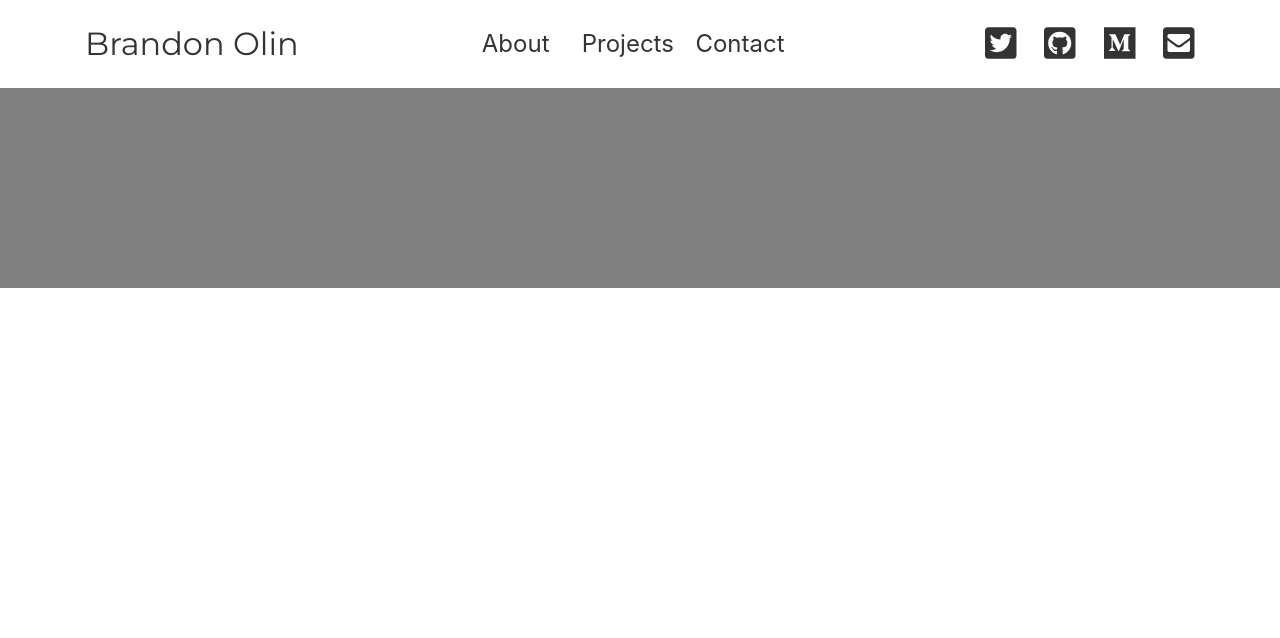
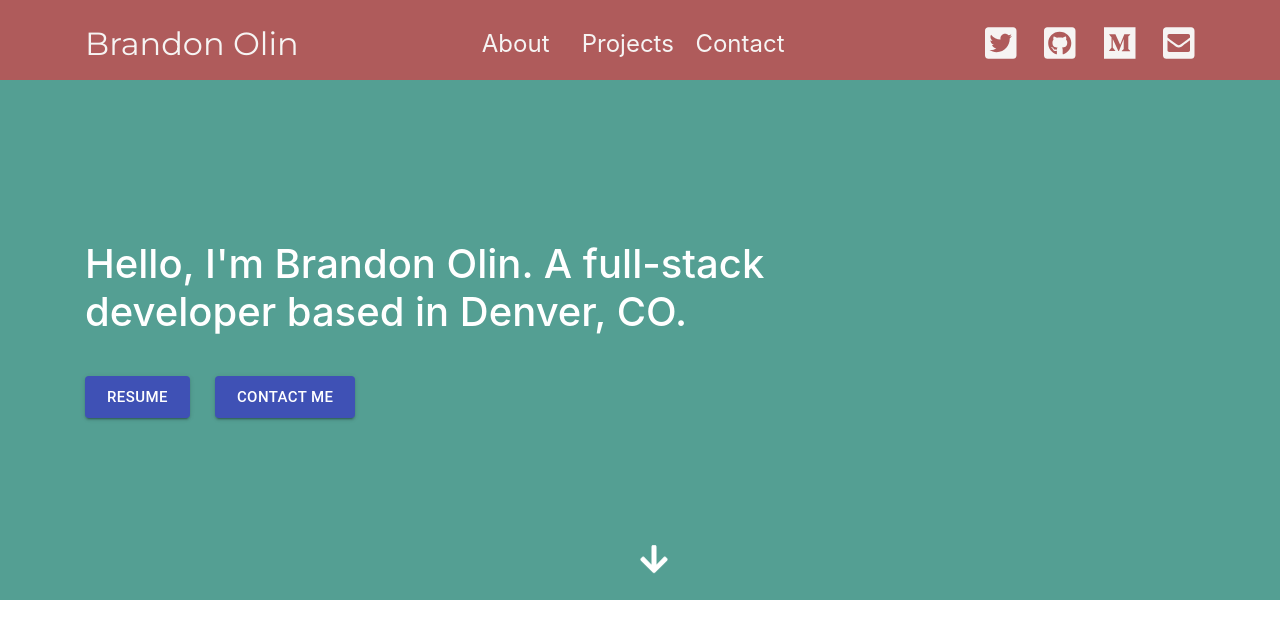
Before and after one commit to brandon-olin/PortfolioPage, a React (Create React App) app: page / in a window 1280 px wide. Shown: the top 638 px of the page. Built offline with nearby package versions, Linux system fonts and the light colour scheme.

Commit message:
Hero section added with header, resume and contact buttons, and bouncing down arrow

```diff
--- a/package.json
+++ b/package.json
@@ -7,6 +7,7 @@
     "@fortawesome/free-brands-svg-icons": "^5.15.2",
     "@fortawesome/free-solid-svg-icons": "^5.15.2",
     "@fortawesome/react-fontawesome": "^0.1.14",
+    "@material-ui/core": "^4.11.3",
     "@testing-library/jest-dom": "^5.11.4",
     "@testing-library/react": "^11.1.0",
     "@testing-library/user-event": "^12.1.10",
--- a/src/App.js
+++ b/src/App.js
@@ -1,11 +1,12 @@
 import './styles/index.scss';
 import Header from './components/Header';
+import HeroSection from './components/HeroSection';
 
 function App() {
   return (
     <div className="App">
       <Header />
-      <div className="content"></div>
+      <HeroSection />
     </div>
   );
 }
--- a/src/components/Header.js
+++ b/src/components/Header.js
@@ -5,7 +5,8 @@ import { faEnvelopeSquare } from '@fortawesome/free-solid-svg-icons'
 
 const Header = () => {
     return (
-        <header className="container header">
+        <header id="header-container">
+            <div className="container header">
                 <a id="header-title" href="/">Brandon Olin</a>
                 <nav id="nav-links">
                     <a className="nav-link" href="">About</a>
@@ -18,6 +19,7 @@ const Header = () => {
                     <a className="social-icon-link" href="https://medium.com/@brandonolin"><FontAwesomeIcon className="social-icon" icon={faMedium} /></a>
                     <a className="social-icon-link" href="mailto:dev@brandonolin.com"><FontAwesomeIcon className="social-icon" icon={faEnvelopeSquare} /></a>
                 </nav>
+            </div>
         </header>
     )
 }
--- /dev/null
+++ b/src/components/HeroSection.js
@@ -0,0 +1,27 @@
+import React from 'react';
+import { FontAwesomeIcon } from '@fortawesome/react-fontawesome'
+import { faArrowDown } from '@fortawesome/free-solid-svg-icons'
+import Button from '@material-ui/core/Button';
+
+const HeroSection = () => {
+    return (
+        <div id="hero-container">
+            <div className="container" id="hero-text-container">
+                <h1 id="hero-title">Hello, I'm Brandon Olin. A full-stack developer based in Denver, CO.</h1>
+                <div id="hero-buttons">
+                    <a href="https://standardresume.co/r/_60ykSHwQVH_SwAZ0PTbo" id="resume-button">
+                        <Button variant="contained" color="primary" size="large">Resume</Button>
+                    </a>
+                    <a href="mailto:dev@brandonolin.com">
+                        <Button variant="contained" color="primary" size="large">Contact Me</Button>
+                    </a>
+                </div>
+            </div>
+            <div className="arrow bounce">
+                <FontAwesomeIcon className="fa fa-arrow-down fa-2x" icon={faArrowDown} />
+            </div>
+        </div>
+    )
+}
+
+export default HeroSection;
--- a/src/styles/colors.scss
+++ b/src/styles/colors.scss
@@ -1 +1,3 @@
-$font-black: #333333;
+$black: #F6F4F3;
+$green: #549F93;
+$red: #AF5B5B;
--- a/src/styles/header/header.scss
+++ b/src/styles/header/header.scss
@@ -1,3 +1,14 @@
+#header-container {
+    background-color: $red;
+    padding-top: 20px;
+    padding-bottom: 20px;
+    position: fixed;
+    right: 0;
+    left: 0;
+    z-index: 999;
+    height: 10vh;
+}
+
 .container {
     margin-top: 0;
     margin-bottom: 0;
@@ -6,12 +17,11 @@
 .header {
     display: flex;
     justify-content: space-between;
-    margin-top: 20px;
-    margin-bottom: 20px;
+    background-color: $red;
 }
 
 #header-title {
-    color: $font-black;
+    color: $black;
     text-decoration: none;
     font-family: $font-primary;
     font-size: 32px;
@@ -29,12 +39,12 @@
 
 .nav-link {
     padding: 0;
-    color: $font-black;
+    color: $black;
     text-decoration: none;
 }
 
 .nav-link:hover {
-    color: grey;
+    color: $green;
 }
 
 #social-links {
@@ -46,10 +56,10 @@
 
 .social-icon {
     font-size: 36px;
-    color: $font-black;
+    color: $black;
     margin-left: 28px
 }
 
 .social-icon:hover {
-    color: grey;
+    color: $green;
 }
--- /dev/null
+++ b/src/styles/hero/hero.scss
@@ -0,0 +1,49 @@
+#hero-container {
+    background-color: $green;
+    padding-top: 10vh;
+    height: 75vh;
+    margin-bottom: 100px;
+}
+
+#hero-title {
+    color: $white;
+    width: 800px;
+}
+
+#hero-text-container {
+    padding-top: 20vh;
+}
+
+#hero-buttons {
+    margin-top: 5vh;
+}
+
+#resume-button {
+    margin-right: 25px;
+}
+
+.arrow {
+  text-align: center;
+  margin: 8% 0;
+  color: $white;
+  position: absolute;
+  left: 50%;
+  bottom: 15%;
+}
+.bounce {
+  -moz-animation: bounce 2s infinite;
+  -webkit-animation: bounce 2s infinite;
+  animation: bounce 2s infinite;
+}
+
+@keyframes bounce {
+  0%, 20%, 50%, 80%, 100% {
+    transform: translateY(0);
+  }
+  40% {
+    transform: translateY(-30px);
+  }
+  60% {
+    transform: translateY(-15px);
+  }
+}
--- a/src/styles/index.scss
+++ b/src/styles/index.scss
@@ -8,8 +8,4 @@
 
 // Components
 @import 'header/header.scss';
-
-.content {
-    height: 200px;
-    background-color: grey;
-}
+@import 'hero/hero.scss';
```
Also changed, not shown: 1 other file (tests, documents, lock files or other folders). Lines whose indentation alone changed are shown as unchanged.
